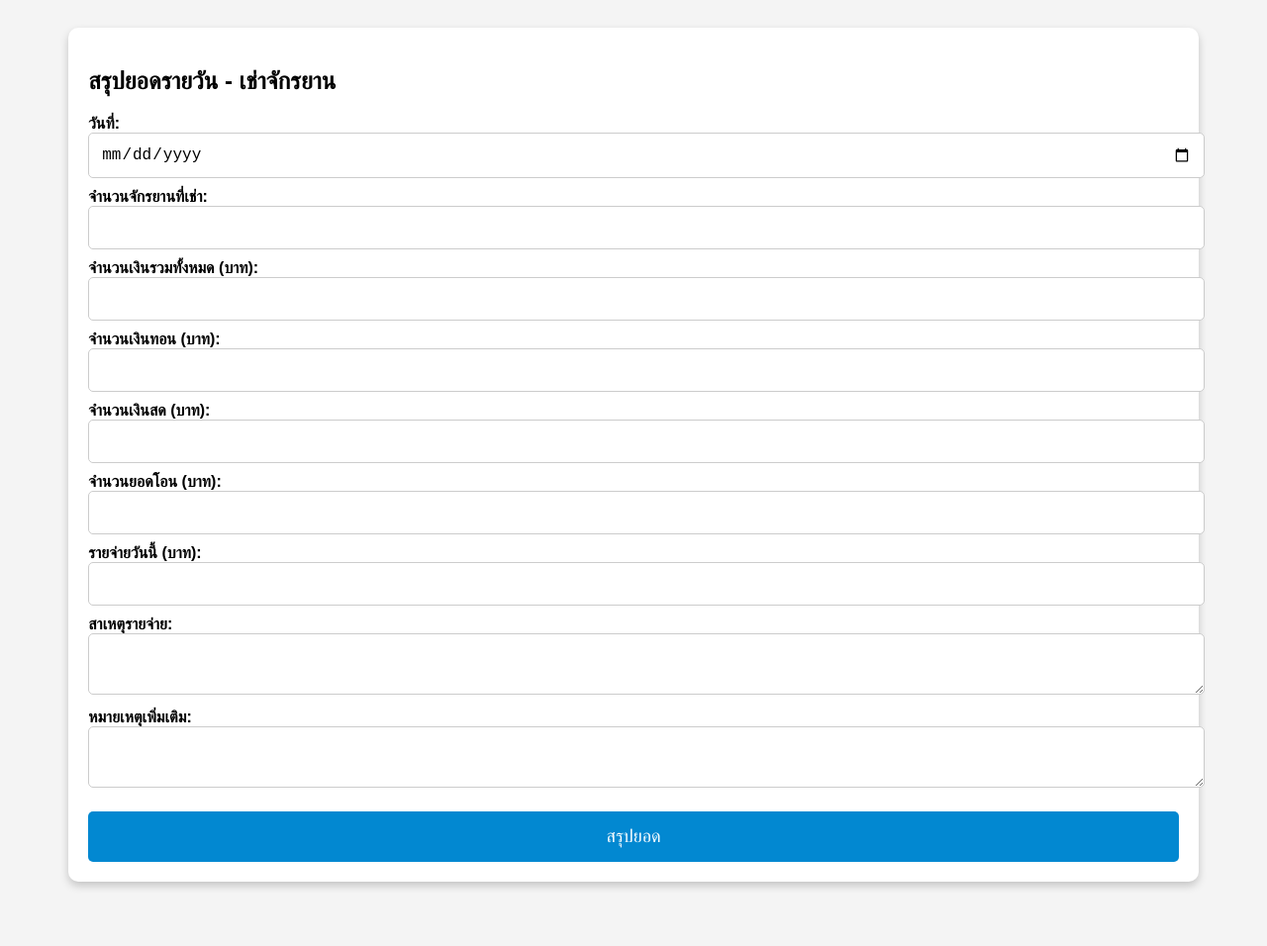
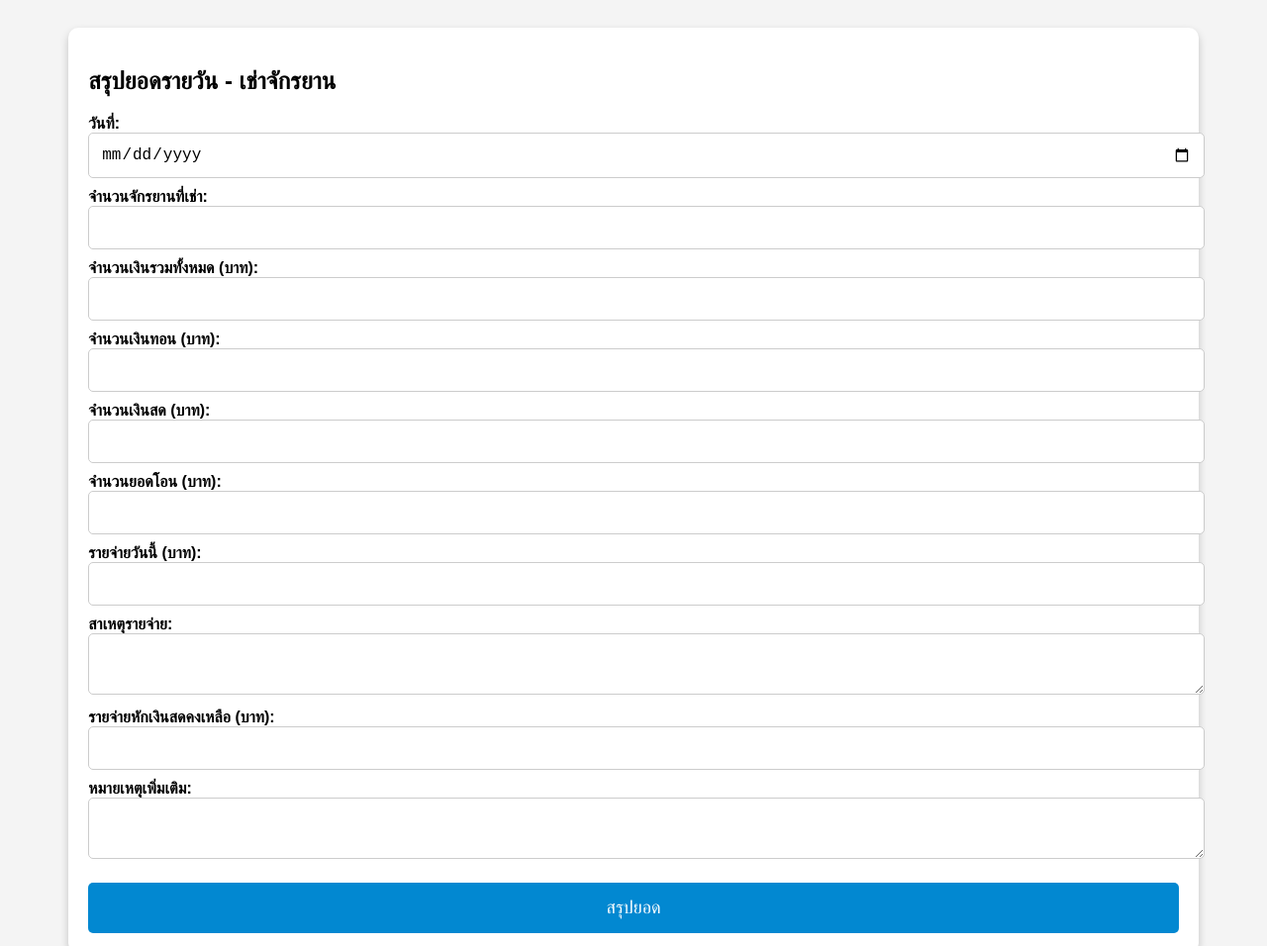
Before and after one commit to kanchon2544/Bike-Rent, a plain HTML site: page index.html in a window 1280 px wide. Shown: the top 956 px of the page at 99% size. Before the commit the page ends 919 px from the top, so only its background shows below. Drawn offline with Linux system fonts and the light colour scheme.

Commit message:
Update index.html

```diff
--- a/index.html
+++ b/index.html
@@ -86,6 +86,9 @@
         <label>สาเหตุรายจ่าย:</label>
         <textarea id="expenseReason"></textarea>
 
+        <label>รายจ่ายหักเงินสดคงเหลือ (บาท):</label>
+        <input type="number" id="expense" min="0">
+
         <label>หมายเหตุเพิ่มเติม:</label>
         <textarea id="notes"></textarea>
 
```
